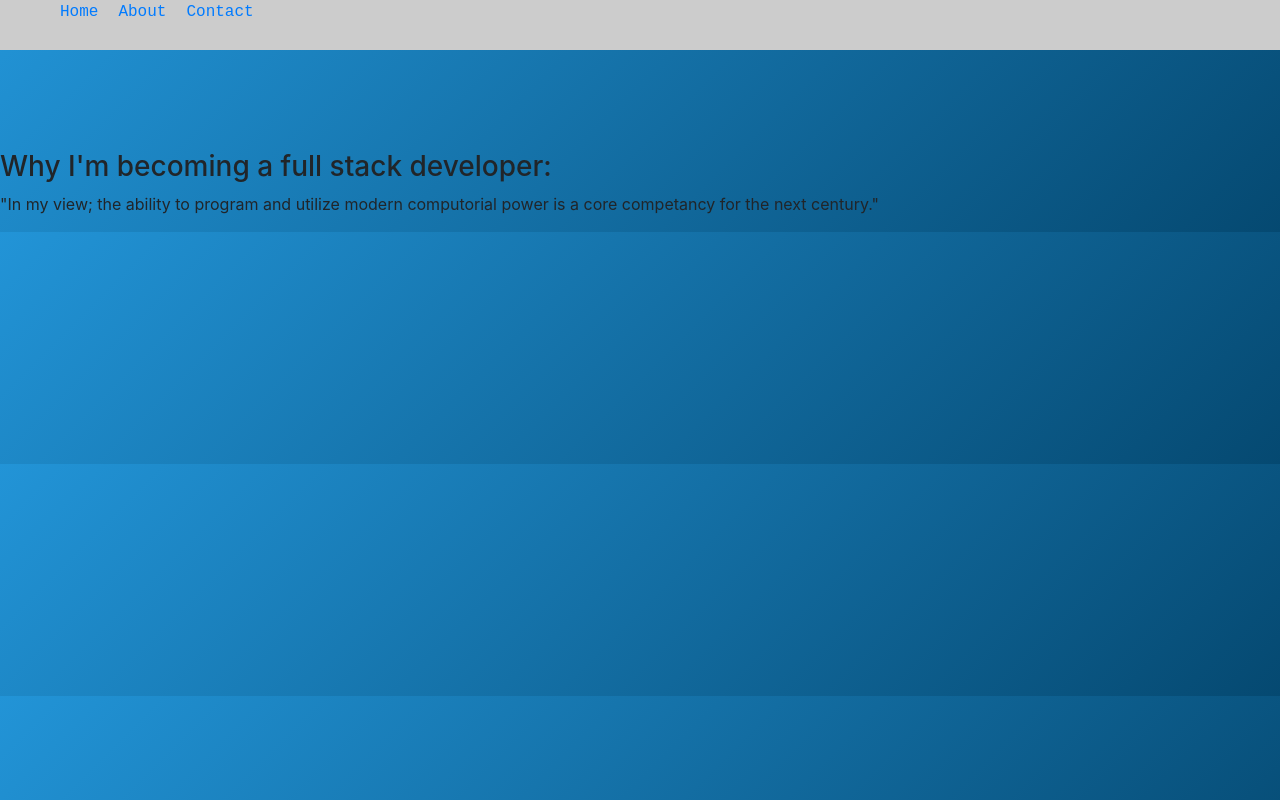
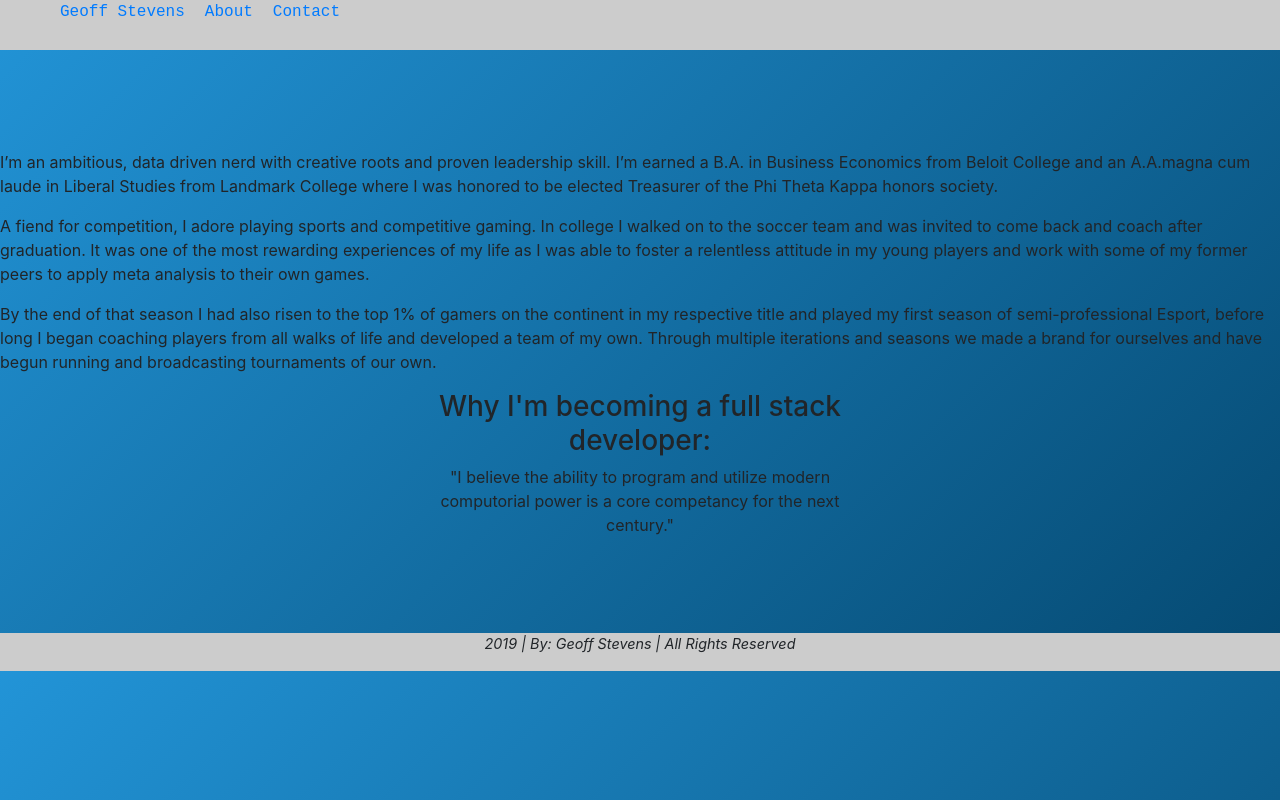
Before and after one commit to Geoffrey-Stevens/Personal_Webpage, a plain HTML site: page html/about.html in a window 1280 px wide. Drawn offline with nearby package versions, Linux system fonts and the light colour scheme.

Commit message:
div cleanup, added bootstrap to about.html

```diff
--- a/css/main.css
+++ b/css/main.css
@@ -67,3 +67,6 @@ footer {
   background-color: #cccccc;
   margin-top:  100px;
 }
+footer p {
+  font-size: 90%;
+}
--- a/html/about.html
+++ b/html/about.html
@@ -2,25 +2,58 @@
 <html>
   <head>
     <title>"Geoff Stevens - About"</title>
-    <!-- attach Bootstrap 4 css -->
-<link rel="stylesheet" href="https://maxcdn.bootstrapcdn.com/bootstrap/4.0.0/css/bootstrap.min.css" integrity="sha384-Gn5384xqQ1aoWXA+058RXPxPg6fy4IWvTNh0E263XmFcJlSAwiGgFAW/dAiS6JXm" crossorigin="anonymous">
+        <!-- attach Bootstrap 4 css -->
+      <link rel="stylesheet" href="https://maxcdn.bootstrapcdn.com/bootstrap/4.0.0/css/bootstrap.min.css" integrity="sha384-Gn5384xqQ1aoWXA+058RXPxPg6fy4IWvTNh0E263XmFcJlSAwiGgFAW/dAiS6JXm" crossorigin="anonymous">
 
-<!-- attach own css -->
-    <link href="../css/main.css" type="text/css" rel="stylesheet">
+        <!-- attach own css -->
+      <link href="../css/main.css" type="text/css" rel="stylesheet">
   </head>
   <header>
     <nav>
       <ul>
-        <li><a href="../index.html">Home</a></li>
+        <li><a href="../index.html">Geoff Stevens</a></li>
         <li><a href="./about.html">About</li>
         <li><a href="./contact.html">Contact</a></li>
       </ul>
     </nav>
   </header>
     <body>
-      <h3>Why I'm becoming a full stack developer:</h3>
-      <p>"In my view; the ability to program and utilize modern computorial power is a core competancy for the next century."
+<div>
+  <div class="row">
+    <div class="col-md-12">
+      <p>
+        I’m an ambitious, data driven nerd with creative roots and proven leadership skill. I’m earned a B.A. in Business Economics from Beloit College and an A.A.magna cum laude in Liberal Studies from Landmark College where I was honored to be elected Treasurer of the Phi Theta Kappa honors society.
       </p>
+    </div> <!-- end col-md-12 -->
+    <div class="col-md-12">
+      <p>
+        A fiend for competition, I adore playing sports and competitive gaming. In college I walked on to the soccer team and was invited to come back and coach after graduation. It was one of the most rewarding experiences of my life as I was able to foster a relentless attitude in my young players and work with some of my former peers to apply meta analysis to their own games.
+      </p>
+    </div> <!-- end col-md-12 -->
+    <div class="col-md-12">
+      <p>
+        By the end of that season I had also risen to the top 1% of gamers on the continent in my respective title and played my first season of semi-professional Esport, before long I began coaching players from all walks of life and developed a team of my own. Through multiple iterations and seasons we made a brand for ourselves and have begun running and broadcasting tournaments of our own.
+      </p>
+    </div> <!-- end col-md-12 -->
+  </div>
+</div>
+
+
+
+      <div class="row">
+        <div class="col-md-4 offset-md-4 text-center">
+          <h3>Why I'm becoming a full stack developer:</h3>
+          <p>"I believe the ability to program and utilize modern computorial power is a core competancy for the next century."
+          </p>
+        </div>
+      </div>
     </body>
 
+    <footer class="extra-margin-md">
+      <div class="row">
+        <div class="col-md-4 offset-md-4 text-center">
+          <p><i>2019 | By: Geoff Stevens | All Rights Reserved</i></p>
+        </div> <!-- end col-md-4 -->
+      </div> <!-- end row -->
+    </footer>
 </html>
```
Also changed, not shown: html/contact.html (+16 -7 lines), index.html (+5 -11 lines).
